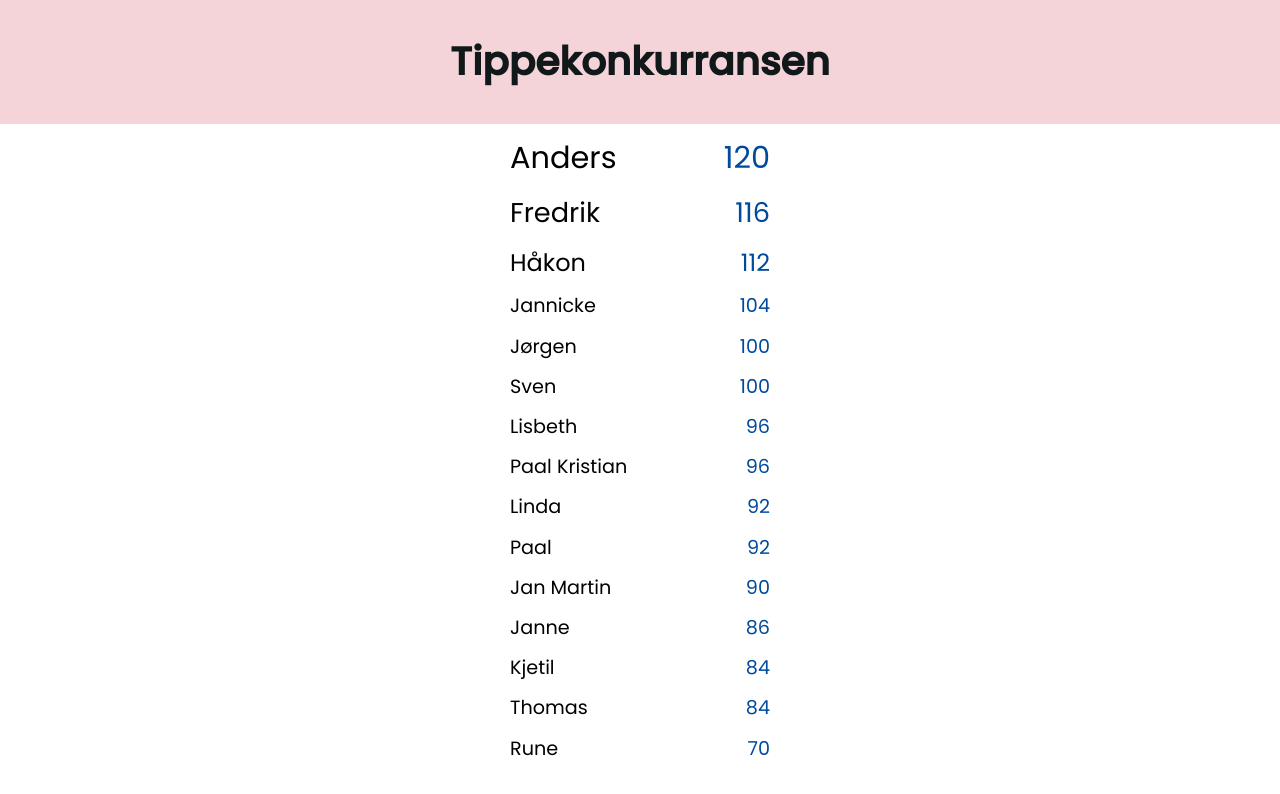
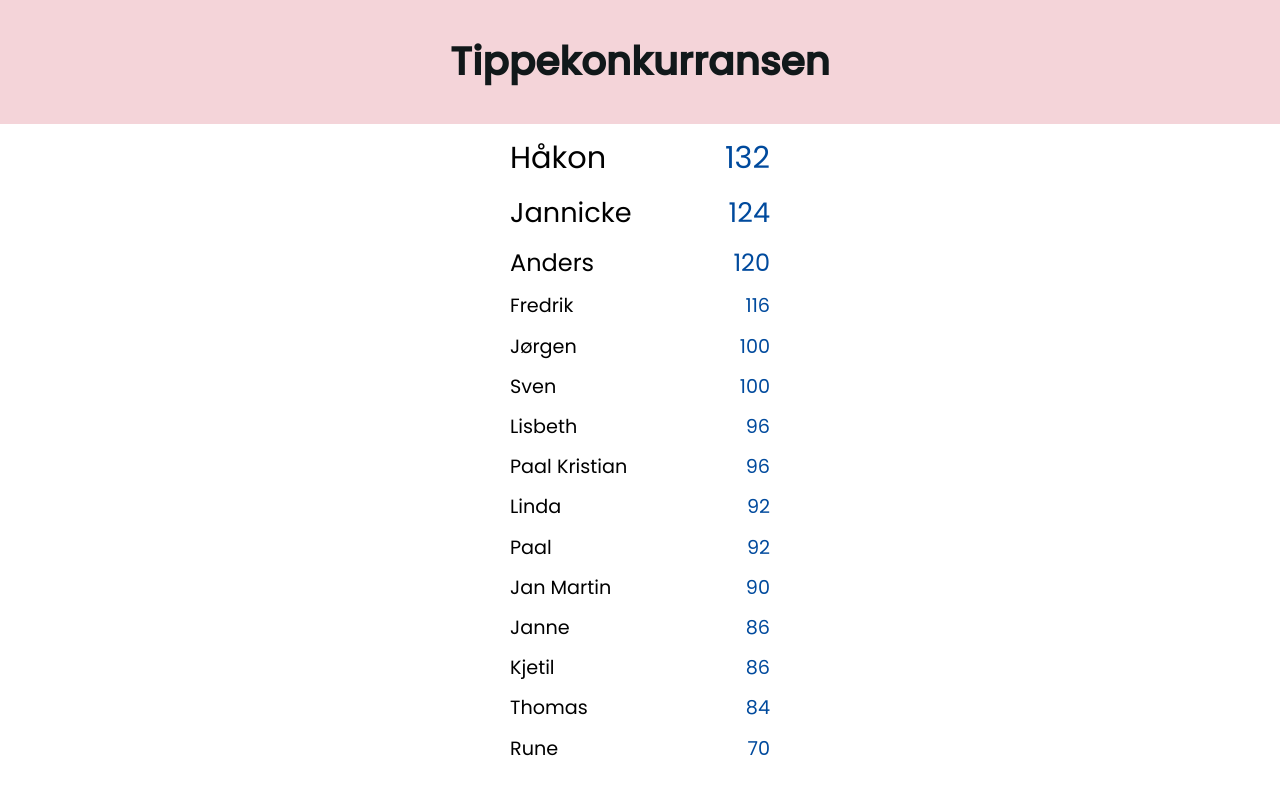
Before and after one commit to paalkristian/eurotipping2021, a React (Create React App) app: page / in a window 1280 px wide. Shown: the top 794 px of the page. Built offline with nearby package versions, Linux system fonts and the light colour scheme.

Commit message:
Add final  results and add another hack 💩. Final commit of this project

```diff
--- a/src/App.js
+++ b/src/App.js
@@ -7,13 +7,13 @@ function calculateScores(results, playerGuesses) {
   if (results === undefined) {
     return [];
   }
-  console.log(getTeamsAtStage(results, 'Round of 16'));
   const points = playerGuesses.map(p => {
     const playersPoints = calculatePlayerPoints(results, p.results);
+    calculateFinalPoints(results, p.results);
 
     return {
       points: playersPoints,
-      sum: playersPoints.reduce((prev, next) => prev + next, 0) +  calculateStagePoints(results, p.results),
+      sum: playersPoints.reduce((prev, next) => prev + next, 0) +  calculateStagePoints(results, p.results) + calculateFinalPoints(results, p.results),
       name: p.name
     };
   });
@@ -32,18 +32,24 @@ function calculatePlayerPoints(results, guesses) {
   return points;
 }
 
+function calculateFinalPoints(results, guesses) {
+  const guessedFinal = guesses.filter(m => m.matchStage === 'Final')[0];
+  if (guessedFinal.homeTeam !== 'Italy' && guessedFinal.awayTeam !== 'Italy') {
+    return 0;
+  }
+  return 20;
+}
+
 function calculateStagePoints(results, guesses) {
   const roundOf16 = "Round of 16";
   const quarterFinals = "Quarter Finals";
   const semiFinals = "Semi Finals";
   const final = 'Final';
 
-  const r16 = calculatePointsAtStage(roundOf16, results, guesses, 2);
   const stagePoints = calculatePointsAtStage(roundOf16, results, guesses, 2) +
                       calculatePointsAtStage(quarterFinals, results, guesses, 4) +
                       calculatePointsAtStage(semiFinals, results, guesses, 6) +
                       calculatePointsAtStage(final, results, guesses, 8);
-  console.log('Seeeeems correct right?:', r16 === stagePoints);
   return stagePoints;
 
 }
@@ -82,7 +88,7 @@ function matchScore(result, guess) {
 }
 
 function getWinnerLooserDraw(match) {
-  if (match.homeTeamScore === match.awayTeamScore) {
+  if (match.homeTeamScore === match.awayTeamScore && match.homeTeamPso === match.awayTeamPso) {
     return 'D';
   }
   return match.homeTeamScore > match.awayTeamScore ? 'H' : 'A';
--- a/src/data/results.json
+++ b/src/data/results.json
@@ -556,12 +556,12 @@
             "matchNumber": 51,
             "time": "2021-07-11T21:00:00.000Z",
             "homeTeam": "Italy",
-            "homeTeamScore": null,
-            "awayTeamScore": null,
+            "homeTeamScore": 1,
+            "awayTeamScore": 1,
             "awayTeam": "England",
             "matchStage": "Final",
-            "homeTeamPso": null,
-            "awayTeamPso": null
+            "homeTeamPso": 3,
+            "awayTeamPso": 2
         }
     ]
 }
```
